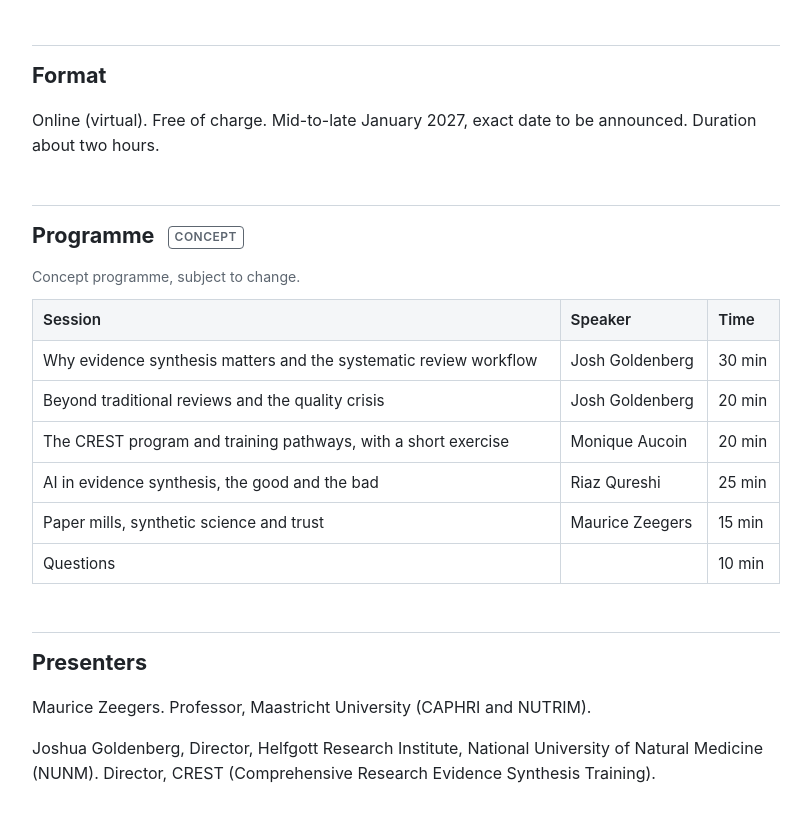
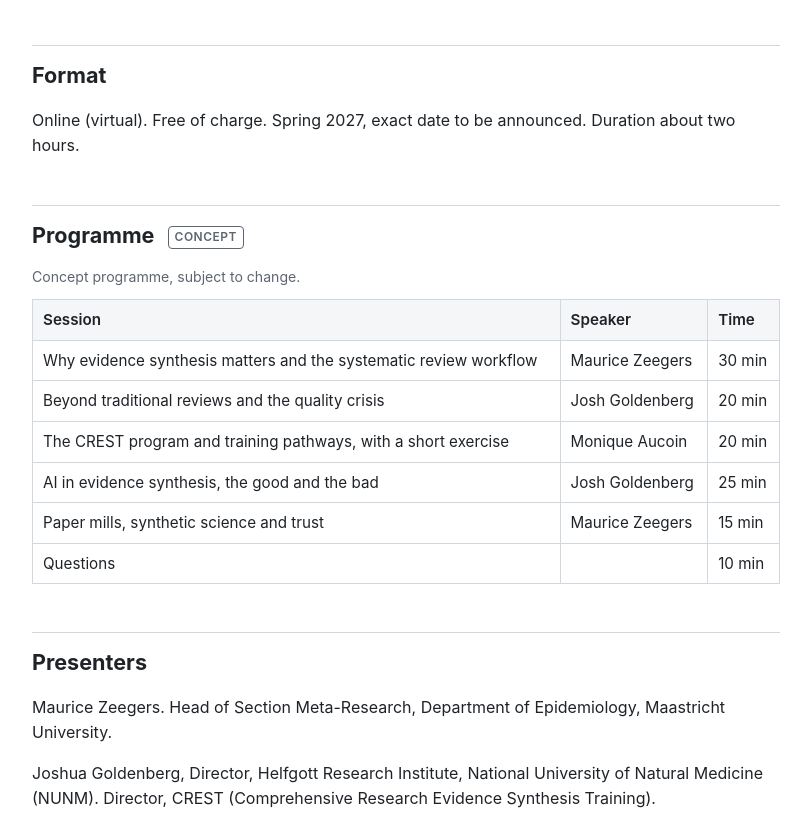
Before and after one commit to mauricezeegers/meta-research, a plain HTML site: page SLR/index.html in a window 1280 px wide. Shown: the part 1289-2102 px from the top of the page, without its empty margins (234-1045 px from the left). Drawn offline with Linux system fonts and the light colour scheme.

Commit message:
SLR: swap speakers, date Spring 2027, update presenter line
Co-Authored-By: Claude Sonnet 5.5 <noreply@anthropic.com>
Claude-Session: https://claude.ai/code/session_01FLri9GogRKwXmSCq19JQEj

```diff
--- a/SLR/index.html
+++ b/SLR/index.html
@@ -31,7 +31,7 @@ main ul { padding-left: 1.4em; }
 <div class="facts">
   <div><strong>Format</strong>Online, one session of two hours</div>
   <div><strong>Cost</strong>Free</div>
-  <div><strong>Date</strong>Mid-to-late January 2027, exact date to be announced</div>
+  <div><strong>Date</strong>Spring 2027, exact date to be announced</div>
 </div>
 
 <section id="intro">
@@ -65,7 +65,7 @@ main ul { padding-left: 1.4em; }
 
 <section id="format">
   <h2>Format</h2>
-  <p>Online (virtual). Free of charge. Mid-to-late January 2027, exact date to be announced. Duration about two hours.</p>
+  <p>Online (virtual). Free of charge. Spring 2027, exact date to be announced. Duration about two hours.</p>
 </section>
 
 <section id="programme">
@@ -74,10 +74,10 @@ main ul { padding-left: 1.4em; }
   <table class="wrap">
     <thead><tr><th>Session</th><th>Speaker</th><th>Time</th></tr></thead>
     <tbody>
-      <tr><td>Why evidence synthesis matters and the systematic review workflow</td><td>Josh Goldenberg</td><td>30 min</td></tr>
+      <tr><td>Why evidence synthesis matters and the systematic review workflow</td><td>Maurice Zeegers</td><td>30 min</td></tr>
       <tr><td>Beyond traditional reviews and the quality crisis</td><td>Josh Goldenberg</td><td>20 min</td></tr>
       <tr><td>The CREST program and training pathways, with a short exercise</td><td>Monique Aucoin</td><td>20 min</td></tr>
-      <tr><td>AI in evidence synthesis, the good and the bad</td><td>Riaz Qureshi</td><td>25 min</td></tr>
+      <tr><td>AI in evidence synthesis, the good and the bad</td><td>Josh Goldenberg</td><td>25 min</td></tr>
       <tr><td>Paper mills, synthetic science and trust</td><td>Maurice Zeegers</td><td>15 min</td></tr>
       <tr><td>Questions</td><td></td><td>10 min</td></tr>
     </tbody>
@@ -86,7 +86,7 @@ main ul { padding-left: 1.4em; }
 
 <section id="presenters">
   <h2>Presenters</h2>
-  <p>Maurice Zeegers. Professor, Maastricht University (CAPHRI and NUTRIM).</p>
+  <p>Maurice Zeegers. Head of Section Meta-Research, Department of Epidemiology, Maastricht University.</p>
   <p>Joshua Goldenberg, Director, Helfgott Research Institute, National University of Natural Medicine (NUNM). Director, CREST (Comprehensive Research Evidence Synthesis Training).</p>
 </section>
 
```
